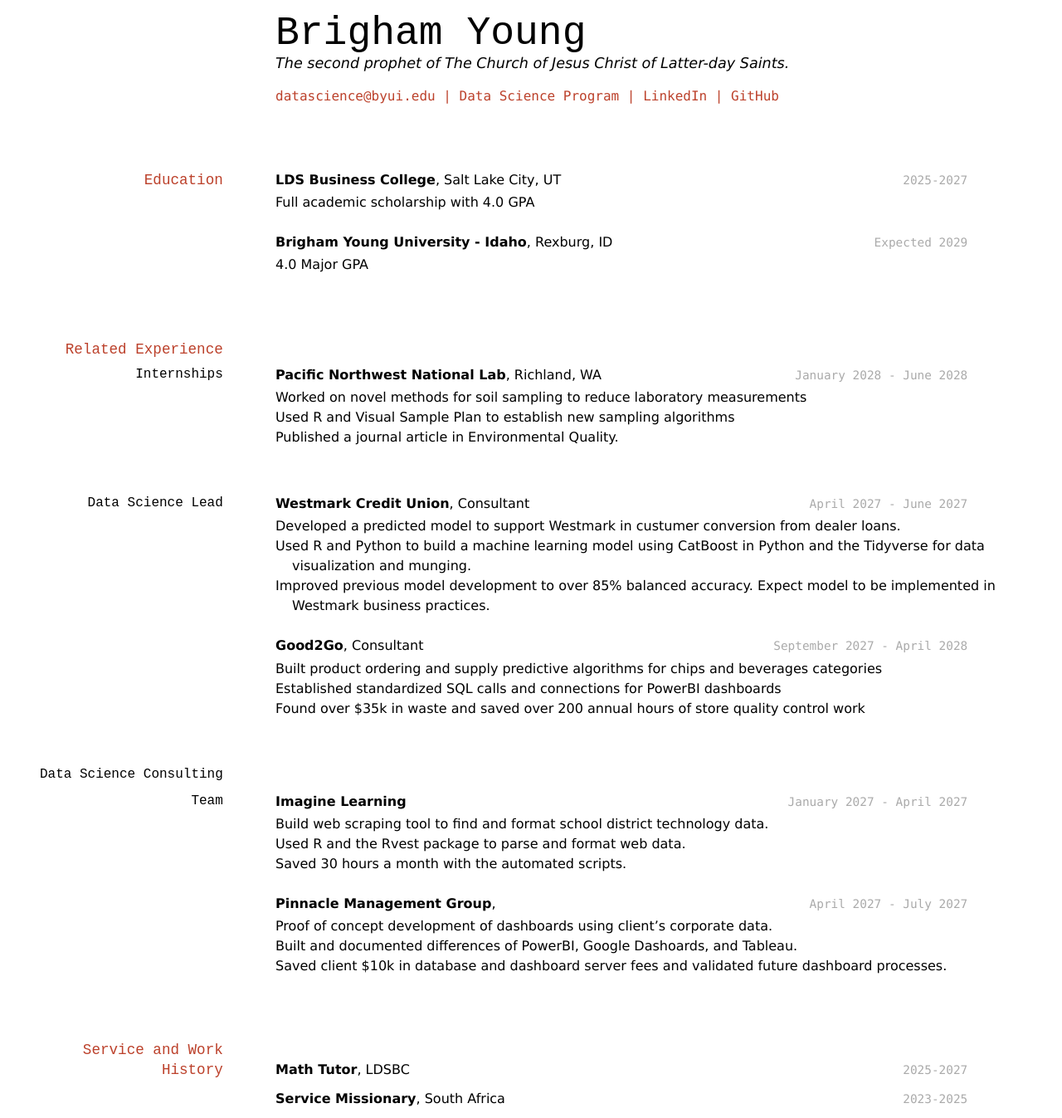
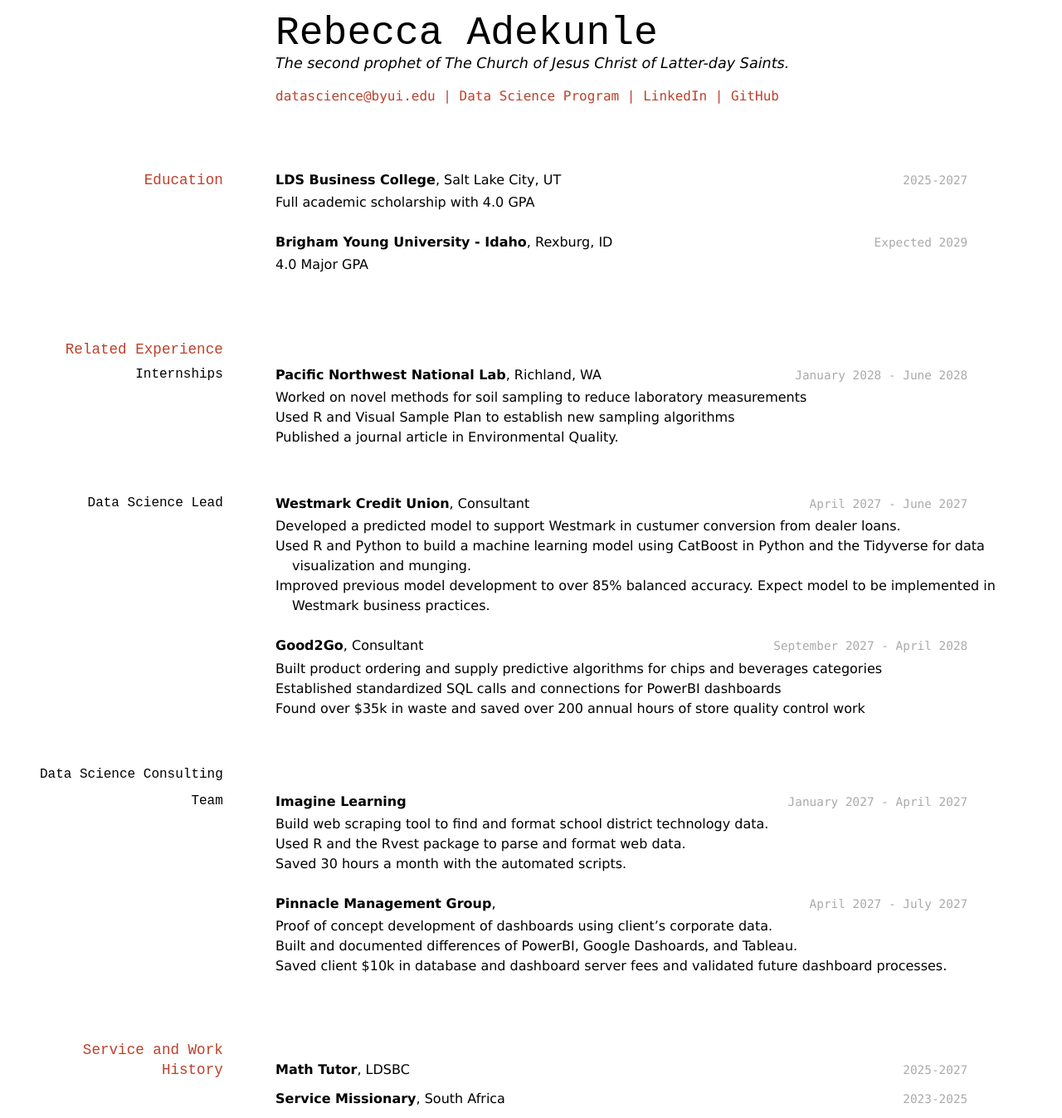
Before and after one commit to byuids-resumes/adekunle_resume, a Jekyll site: the page built from docs/index.md, in a window 1280 px wide. Shown: the whole page at 83% size. Built offline with Jekyll 4.4.1, drawn with Linux system fonts in a browser that asks for light colours.

Commit message:
Changed the name

```diff
--- a/docs/index.md
+++ b/docs/index.md
@@ -2,7 +2,7 @@
 layout: cv
 title: Brigham Young's Resume
 ---
-# Brigham Young
+# Rebecca Adekunle
 The second prophet of The Church of Jesus Christ of Latter-day Saints.
 
 <div id="webaddress">
```
